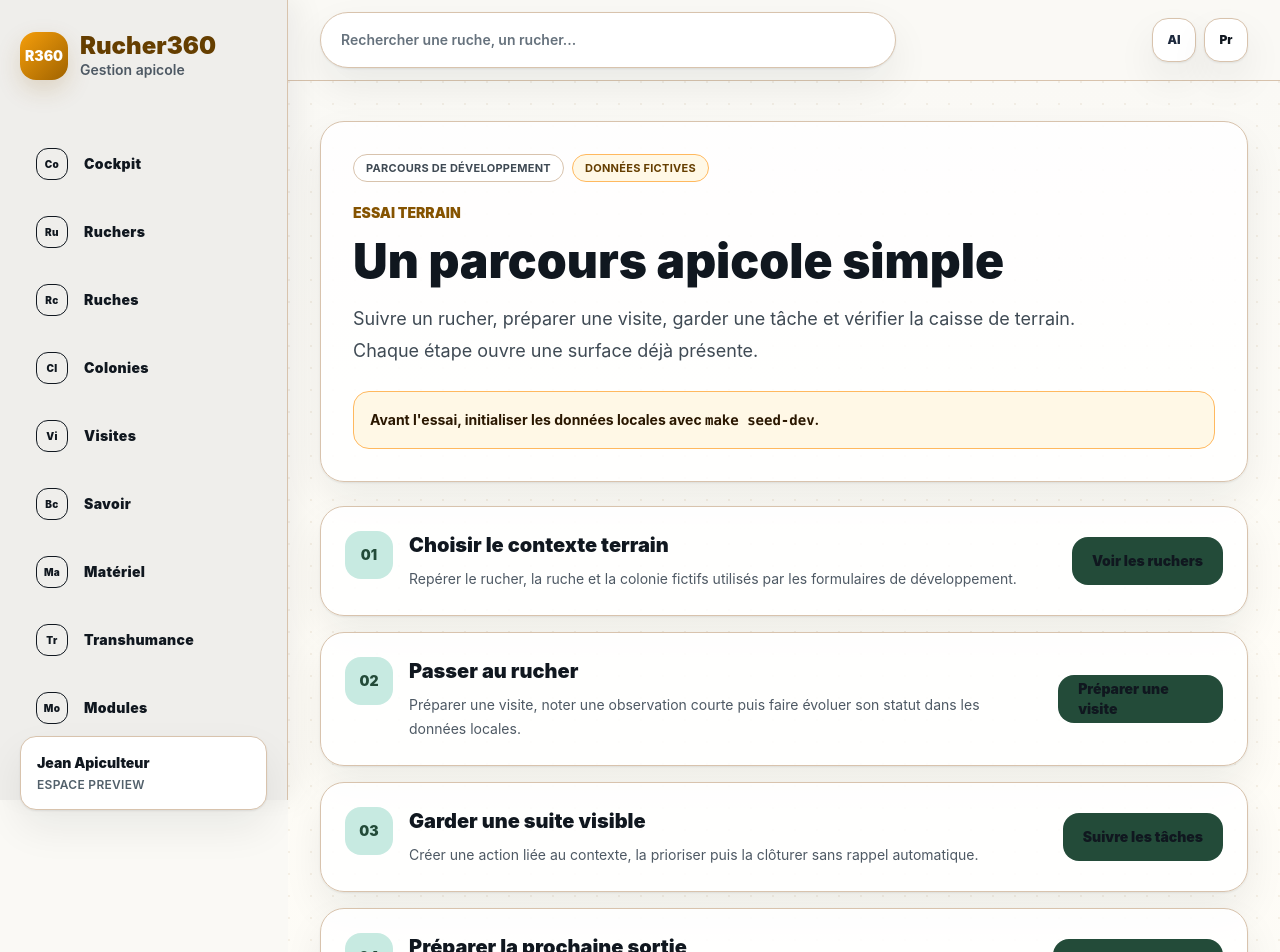
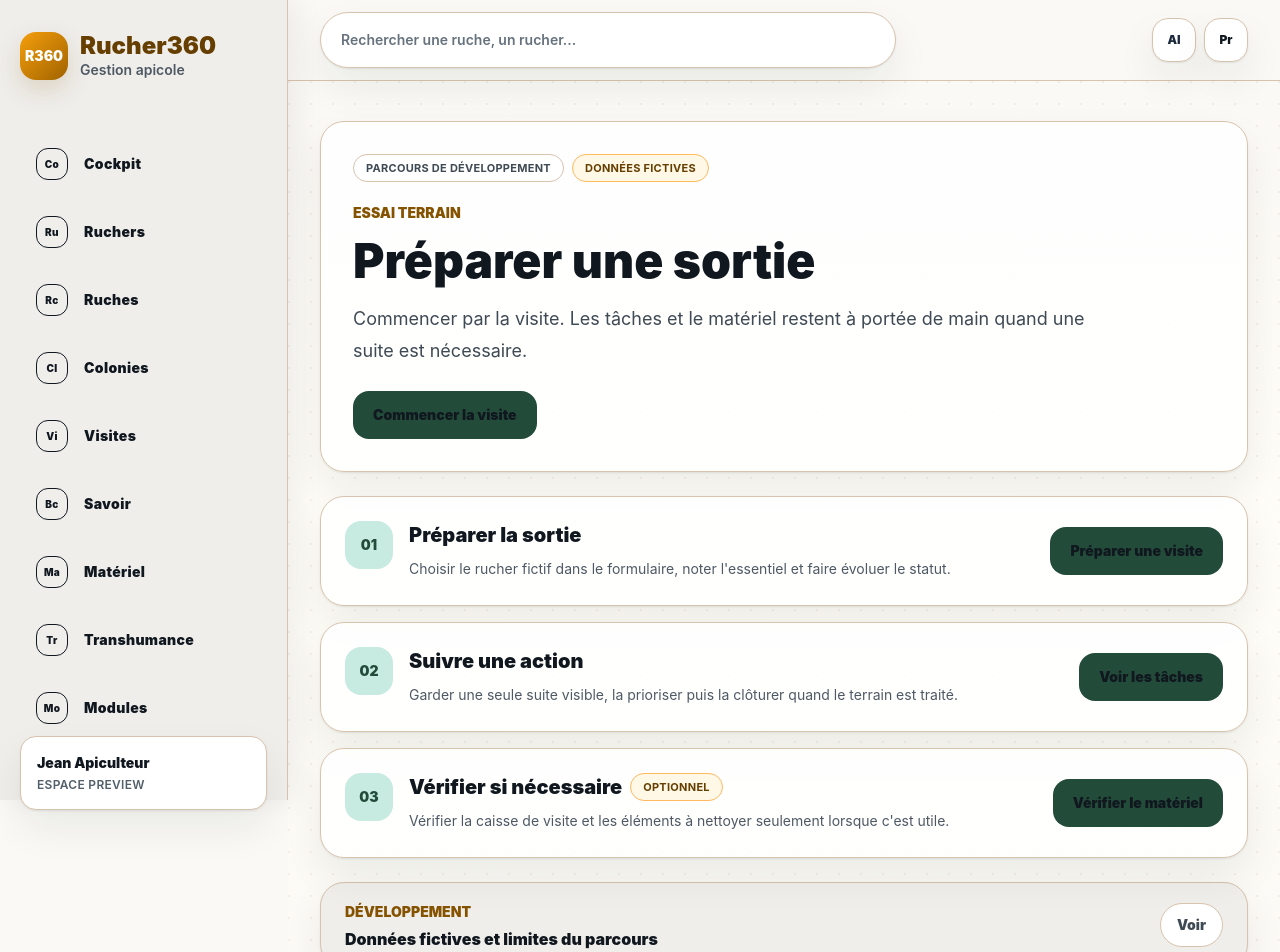
Before and after one commit to bigfred2002/ruche360, a Next.js app: page /journey in a window 1280 px wide. Shown: the top 952 px of the page. Built offline with nearby package versions, Linux system fonts and the light colour scheme.

Commit message:
feat: simplify classic journey flow

```diff
--- a/src/app/page.tsx
+++ b/src/app/page.tsx
@@ -126,9 +126,9 @@ export default function Home() {
                   </div>
                   <Link
                     className="mt-5 inline-flex min-h-12 items-center rounded-2xl bg-forest-900 px-5 text-sm font-black text-white transition hover:bg-forest-800 focus-ring"
-                    href="/journey"
+                    href="/visits"
                   >
-                    Tester un parcours terrain
+                    Préparer une visite
                   </Link>
                 </div>
                 <div className="rounded-3xl bg-gradient-amber p-5 text-white shadow-amber">
--- a/src/components/ClassicJourneyPreview.tsx
+++ b/src/components/ClassicJourneyPreview.tsx
@@ -7,35 +7,27 @@ import { StatusBadge } from "./StatusBadge";
 const journeySteps = [
   {
     detail:
-      "Repérer le rucher, la ruche et la colonie fictifs utilisés par les formulaires de développement.",
-    href: "/apiaries",
-    label: "Voir les ruchers",
+      "Choisir le rucher fictif dans le formulaire, noter l'essentiel et faire évoluer le statut.",
+    href: "/visits",
+    label: "Préparer une visite",
     number: "01",
-    title: "Choisir le contexte terrain",
+    title: "Préparer la sortie",
   },
   {
     detail:
-      "Préparer une visite, noter une observation courte puis faire évoluer son statut dans les données locales.",
-    href: "/visits",
-    label: "Préparer une visite",
+      "Garder une seule suite visible, la prioriser puis la clôturer quand le terrain est traité.",
+    href: "/tasks",
+    label: "Voir les tâches",
     number: "02",
-    title: "Passer au rucher",
+    title: "Suivre une action",
   },
   {
     detail:
-      "Créer une action liée au contexte, la prioriser puis la clôturer sans rappel automatique.",
-    href: "/tasks",
-    label: "Suivre les tâches",
-    number: "03",
-    title: "Garder une suite visible",
-  },
-  {
-    detail:
-      "Vérifier la caisse de visite et les éléments à nettoyer, sans achat ni gestion commerciale.",
+      "Vérifier la caisse de visite et les éléments à nettoyer seulement lorsque c'est utile.",
     href: "/equipment",
     label: "Vérifier le matériel",
-    number: "04",
-    title: "Préparer la prochaine sortie",
+    number: "03",
+    title: "Vérifier si nécessaire",
   },
 ] as const;
 
@@ -63,15 +55,18 @@ export function ClassicJourneyPreview() {
             </div>
             <p className="section-kicker mt-5">Essai terrain</p>
             <h1 className="mt-2 text-4xl font-black leading-tight text-slate-950 sm:text-5xl">
-              Un parcours apicole simple
+              Préparer une sortie
             </h1>
             <p className="mt-3 max-w-3xl text-lg leading-8 text-slate-700">
-              Suivre un rucher, préparer une visite, garder une tâche et vérifier
-              la caisse de terrain. Chaque étape ouvre une surface déjà présente.
+              Commencer par la visite. Les tâches et le matériel restent à portée
+              de main quand une suite est nécessaire.
             </p>
-            <div className="mt-6 rounded-2xl border border-amber-200 bg-amber-50 p-4 text-sm font-bold leading-6 text-amber-950">
-              Avant l&apos;essai, initialiser les données locales avec <code>make seed-dev</code>.
-            </div>
+            <Link
+              className="mt-6 inline-flex min-h-12 items-center justify-center rounded-2xl bg-forest-900 px-5 text-sm font-black text-white transition hover:bg-forest-800 focus-ring"
+              href="/visits"
+            >
+              Commencer la visite
+            </Link>
           </section>
 
           <ol className="grid gap-4">
@@ -83,7 +78,12 @@ export function ClassicJourneyPreview() {
                       {step.number}
                     </span>
                     <div>
-                      <h2 className="text-xl font-black text-slate-950">{step.title}</h2>
+                      <div className="flex flex-wrap items-center gap-2">
+                        <h2 className="text-xl font-black text-slate-950">{step.title}</h2>
+                        {step.number === "03" ? (
+                          <StatusBadge label="Optionnel" tone="soon" />
+                        ) : null}
+                      </div>
                       <p className="mt-2 max-w-2xl text-sm leading-6 text-field-muted">
                         {step.detail}
                       </p>
@@ -100,12 +100,19 @@ export function ClassicJourneyPreview() {
             ))}
           </ol>
 
-          <section className="surface-muted rounded-3xl p-5 sm:p-6">
-            <p className="section-kicker">Limites volontaires</p>
-            <h2 className="mt-2 text-2xl font-black text-slate-950">
-              Un essai guidé, pas une production
-            </h2>
-            <div className="mt-4 grid gap-3 md:grid-cols-3">
+          <details className="surface-muted rounded-3xl">
+            <summary className="flex min-h-14 cursor-pointer list-none items-center justify-between gap-4 px-5 py-4 focus-ring sm:px-6 [&::-webkit-details-marker]:hidden">
+              <span>
+                <span className="section-kicker">Développement</span>
+                <span className="mt-1 block text-base font-black text-slate-950">
+                  Données fictives et limites du parcours
+                </span>
+              </span>
+              <span className="inline-flex min-h-11 items-center rounded-full border border-cream-300 bg-white px-4 text-sm font-black text-slate-700">
+                Voir
+              </span>
+            </summary>
+            <div className="grid gap-3 border-t border-cream-300 px-5 py-5 md:grid-cols-3 sm:px-6">
               {guardrails.map((rule) => (
                 <p
                   className="rounded-2xl border border-cream-300 bg-white p-4 text-sm font-bold leading-6 text-slate-800"
@@ -115,7 +122,7 @@ export function ClassicJourneyPreview() {
                 </p>
               ))}
             </div>
-          </section>
+          </details>
         </div>
       </div>
     </AppShell>
```
Also changed, not shown: 4 other files (tests, documents, lock files or other folders).
